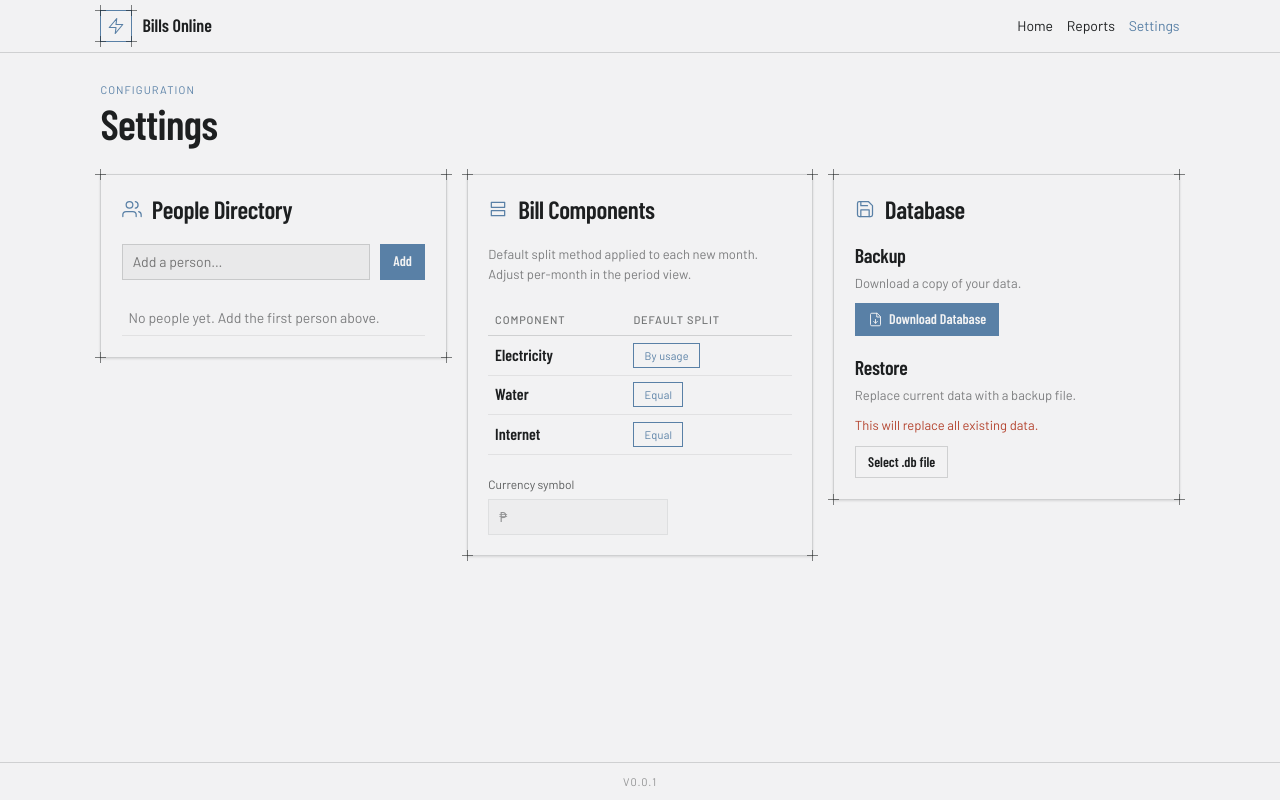
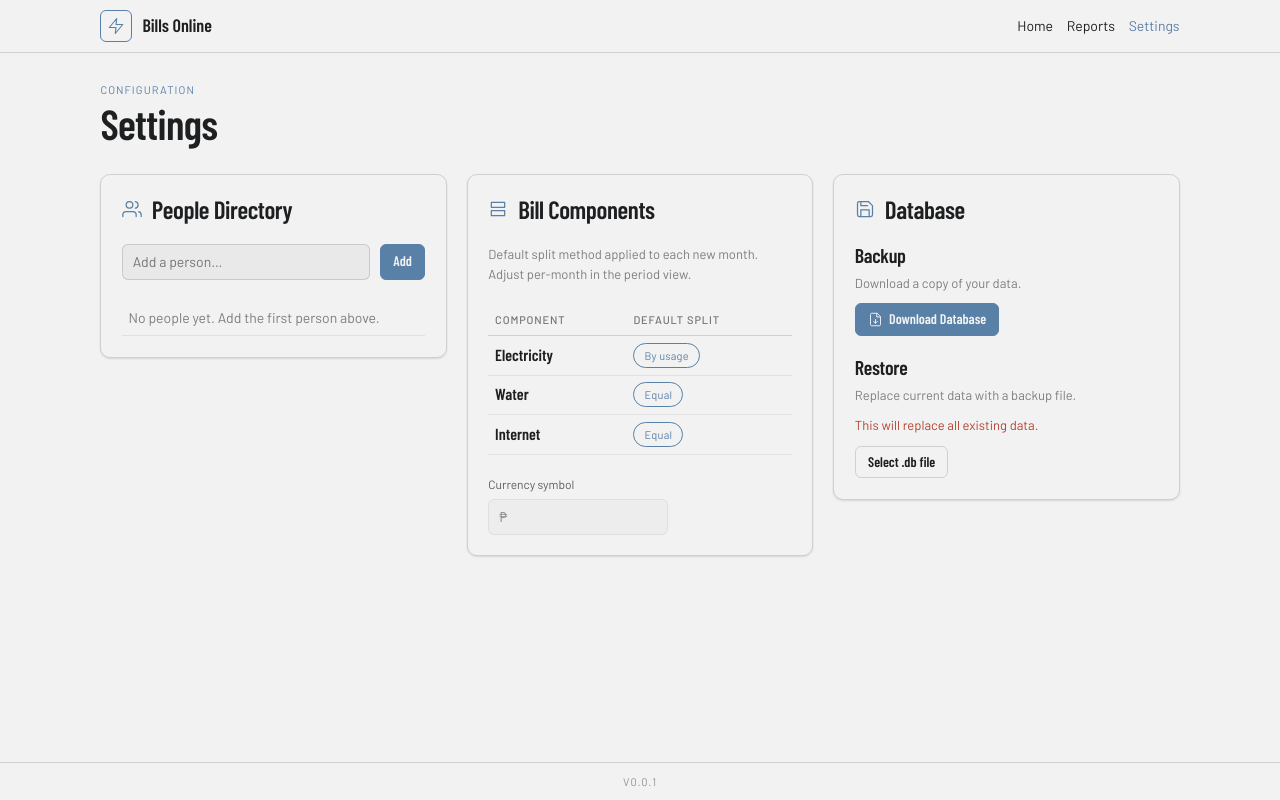
Before and after one commit to phdwight/billsonline, a Flask app: page /settings/ in a window 1280 px wide. Run offline with Flask 3, Linux system fonts and the light colour scheme.

Commit message:
Soft rounded corners + app favicon
Retire the blueprint "+" corner registration marks in favor of rounded
corners via the radius tokens (cards 10px, controls 6px, tags as pills).
Add a favicon/app icon — rounded steel-blue tile with the white bolt —
as SVG plus 32px PNG and 180px apple-touch-icon.

Co-Authored-By: Claude Fable 5 <noreply@anthropic.com>

```diff
--- a/app/static/style.css
+++ b/app/static/style.css
@@ -2,9 +2,8 @@
    Bills Online — "Industry" design system (blueprint wireframe re-skin).
    Tokens and component classes ported from the design handoff's
    industry-styles.css; app-specific layout and legacy-template compatibility
-   classes follow the same tokens. Cards, figures and the primary button are
-   "blueprint objects": square corners, hairline border, transparent fill,
-   "+" registration marks at the corners.
+   classes follow the same tokens. Cards and figures are hairline-bordered,
+   transparent-filled objects with soft rounded corners.
    ═══════════════════════════════════════════════════════════════════════ */
 @import url('https://fonts.googleapis.com/css2?family=Barlow:wght@400;500;700&family=Barlow+Condensed:wght@400;600&display=swap');
 
@@ -49,9 +48,9 @@
   --space-6: 20.4px;
   --space-8: 27.2px;
 
-  --radius-sm: 2px;
-  --radius-md: 4px;
-  --radius-lg: 7px;
+  --radius-sm: 4px;
+  --radius-md: 6px;
+  --radius-lg: 10px;
 
   --shadow-sm: 0 1px 2px color-mix(in srgb, #2b2b2d 14%, transparent);
   --shadow-md: 0 3px 10px color-mix(in srgb, #2b2b2d 16%, transparent);
@@ -109,26 +108,14 @@ small { font-size: 12px; }
 @keyframes bo-fade { from { opacity: 0; transform: translateY(4px); } to { opacity: 1; transform: none; } }
 .fade-in { animation: bo-fade 0.3s both; }
 
-/* ── blueprint frame + registration marks ─────────────────────────────── */
+/* ── blueprint frame ──────────────────────────────────────────────────── */
 .blueprint {
   position: relative;
   border: 1px solid var(--color-divider);
-  border-radius: 0;
+  border-radius: var(--radius-md);
 }
-.blueprint > .corner {
-  position: absolute; width: 11px; height: 11px;
-  color: color-mix(in srgb, var(--color-text) 55%, transparent);
-  pointer-events: none;
-}
-.blueprint > .corner::before, .blueprint > .corner::after {
-  content: ""; position: absolute; background: currentColor;
-}
-.blueprint > .corner::before { left: 5px; top: 0; width: 1px; height: 100%; }
-.blueprint > .corner::after  { top: 5px; left: 0; width: 100%; height: 1px; }
-.blueprint > .corner.tl { top: -6px; left: -6px; }
-.blueprint > .corner.tr { top: -6px; right: -6px; }
-.blueprint > .corner.bl { bottom: -6px; left: -6px; }
-.blueprint > .corner.br { bottom: -6px; right: -6px; }
+/* corner registration marks retired in favor of soft rounded corners */
+.blueprint > .corner { display: none; }
 
 /* ── icons ────────────────────────────────────────────────────────────── */
 .icon { width: 15px; height: 15px; flex: none; display: inline-block; vertical-align: -2px; }
@@ -145,7 +132,7 @@ small { font-size: 12px; }
   background: transparent;
   border: 1px solid var(--color-divider);
   padding: var(--space-2) calc(var(--space-3) * 1.2);
-  border-radius: 0;
+  border-radius: var(--radius-md);
 }
 .btn svg { display: block; }
 .btn:disabled { opacity: 0.45; cursor: not-allowed; }
@@ -190,7 +177,7 @@ main textarea {
   min-height: 36px; padding: 6px 10px; font: inherit;
   font-size: 14px; color: var(--color-text); caret-color: var(--color-accent);
   background: var(--color-surface);
-  border: 1px solid var(--color-divider); border-radius: 0;
+  border: 1px solid var(--color-divider); border-radius: var(--radius-md);
 }
 .input { width: 100%; }
 .input:hover,
@@ -213,7 +200,7 @@ label > small { color: color-mix(in srgb, var(--color-text) 70%, transparent); }
 /* segmented control */
 .seg {
   display: inline-flex; overflow: hidden;
-  border: 1px solid var(--color-divider); border-radius: 0;
+  border: 1px solid var(--color-divider); border-radius: var(--radius-md);
 }
 .seg-opt {
   display: inline-flex; align-items: center; gap: 6px;
@@ -229,7 +216,7 @@ label > small { color: color-mix(in srgb, var(--color-text) 70%, transparent); }
 /* ── cards ────────────────────────────────────────────────────────────── */
 .card {
   display: flex; flex-direction: column; gap: var(--space-3);
-  padding: var(--space-6); border-radius: 0;
+  padding: var(--space-6); border-radius: var(--radius-lg);
   background: transparent; border: 1px solid var(--color-divider);
   position: relative;
 }
@@ -254,14 +241,14 @@ label > small { color: color-mix(in srgb, var(--color-text) 70%, transparent); }
 /* ── tags ─────────────────────────────────────────────────────────────── */
 .tag {
   display: inline-flex; align-items: center; font-size: 11px;
-  letter-spacing: 0.02em; padding: 3px 10px; border-radius: 0;
+  letter-spacing: 0.02em; padding: 3px 10px; border-radius: 999px;
 }
 .tag-accent { background: var(--color-accent-100); color: var(--color-accent-800); }
 .tag-neutral { background: var(--color-neutral-100); color: var(--color-neutral-800); }
 .tag-outline { border: 1px solid var(--color-accent); color: var(--color-accent); }
 .badge-archived {
   display: inline-flex; align-items: center; font-size: 11px;
-  letter-spacing: 0.02em; padding: 3px 10px;
+  letter-spacing: 0.02em; padding: 3px 10px; border-radius: 999px;
   background: var(--color-neutral-100); color: var(--color-neutral-800);
 }
 
@@ -482,7 +469,7 @@ td.num, th.num { text-align: right; }
 }
 .photo-thumb {
   display: block; width: 72px; height: 52px; overflow: hidden;
-  border: 1px solid var(--color-divider);
+  border: 1px solid var(--color-divider); border-radius: var(--radius-sm);
 }
 .photo-thumb img { width: 100%; height: 100%; object-fit: cover; display: block; }
 .photo-thumb:hover { box-shadow: var(--shadow-sm); border-color: var(--color-accent); }
@@ -524,6 +511,7 @@ details.redis-details > summary {
 .flashes { list-style: none; margin: 0 0 var(--space-6); padding: 0; display: flex; flex-direction: column; gap: var(--space-2); }
 .flashes li {
   border: 1px solid var(--color-divider); border-left: 3px solid var(--color-accent);
+  border-radius: var(--radius-md);
   background: var(--color-surface); padding: var(--space-2) var(--space-4);
   font-size: 13px; animation: bo-fade 0.3s both;
 }
@@ -575,7 +563,7 @@ details.redis-details > summary {
 .action-more { position: relative; }
 .more-actions-dropdown {
   display: none; position: absolute; right: 0; top: calc(100% + 4px); z-index: 10;
-  background: var(--color-bg); border: 1px solid var(--color-divider);
+  background: var(--color-bg); border: 1px solid var(--color-divider); border-radius: var(--radius-md);
   box-shadow: var(--shadow-md); min-width: 140px; padding: var(--space-1);
 }
 .action-more.open .more-actions-dropdown { display: block; }
--- a/app/templates/base.html
+++ b/app/templates/base.html
@@ -4,6 +4,9 @@
     <meta charset="utf-8">
     <meta name="viewport" content="width=device-width, initial-scale=1">
     <title>Bills Online</title>
+    <link rel="icon" type="image/svg+xml" href="{{ url_for('static', filename='favicon.svg') }}">
+    <link rel="icon" type="image/png" sizes="32x32" href="{{ url_for('static', filename='favicon-32.png') }}">
+    <link rel="apple-touch-icon" href="{{ url_for('static', filename='apple-touch-icon.png') }}">
     <link rel="stylesheet" href="{{ url_for('static', filename='style.css') }}">
   </head>
   <body>
```
Also changed, not shown: app/static/apple-touch-icon.png (added), app/static/favicon-32.png (added), app/static/favicon.svg (added).
